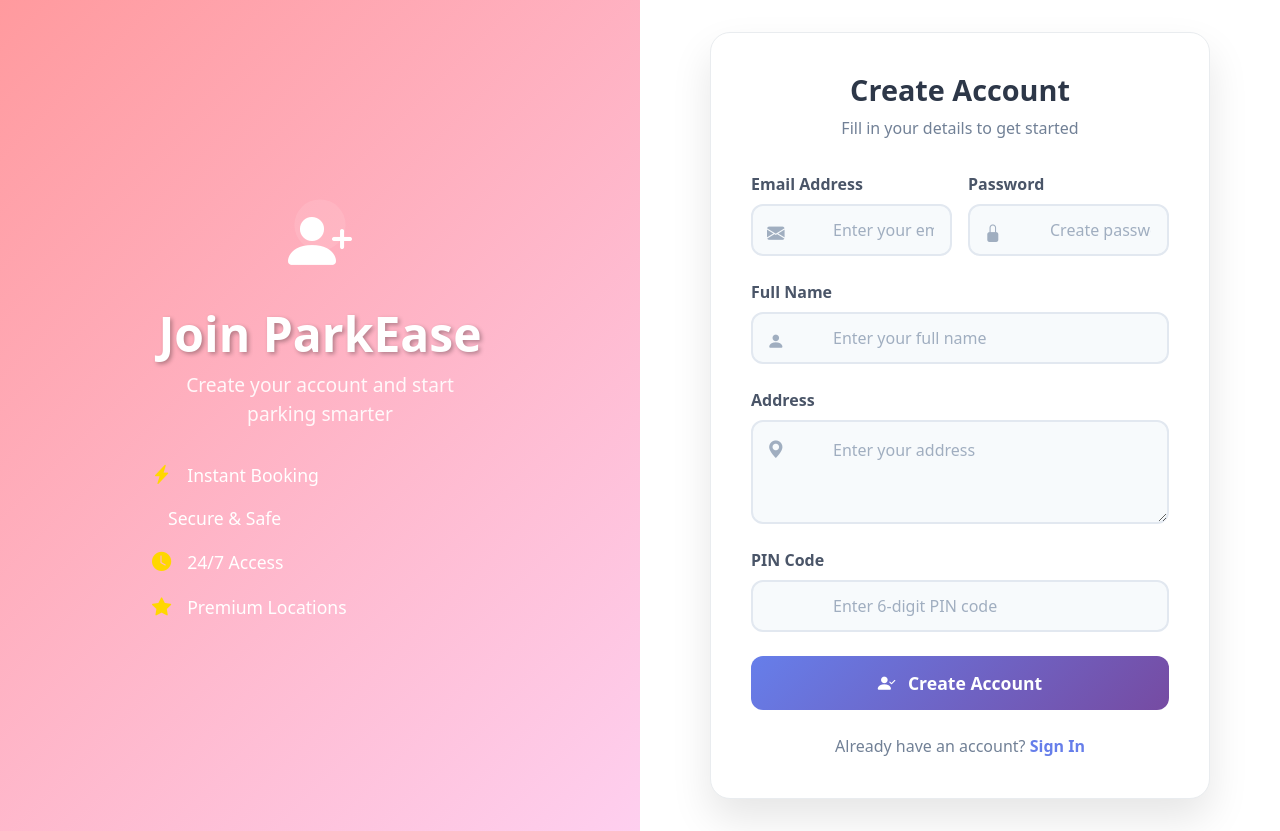
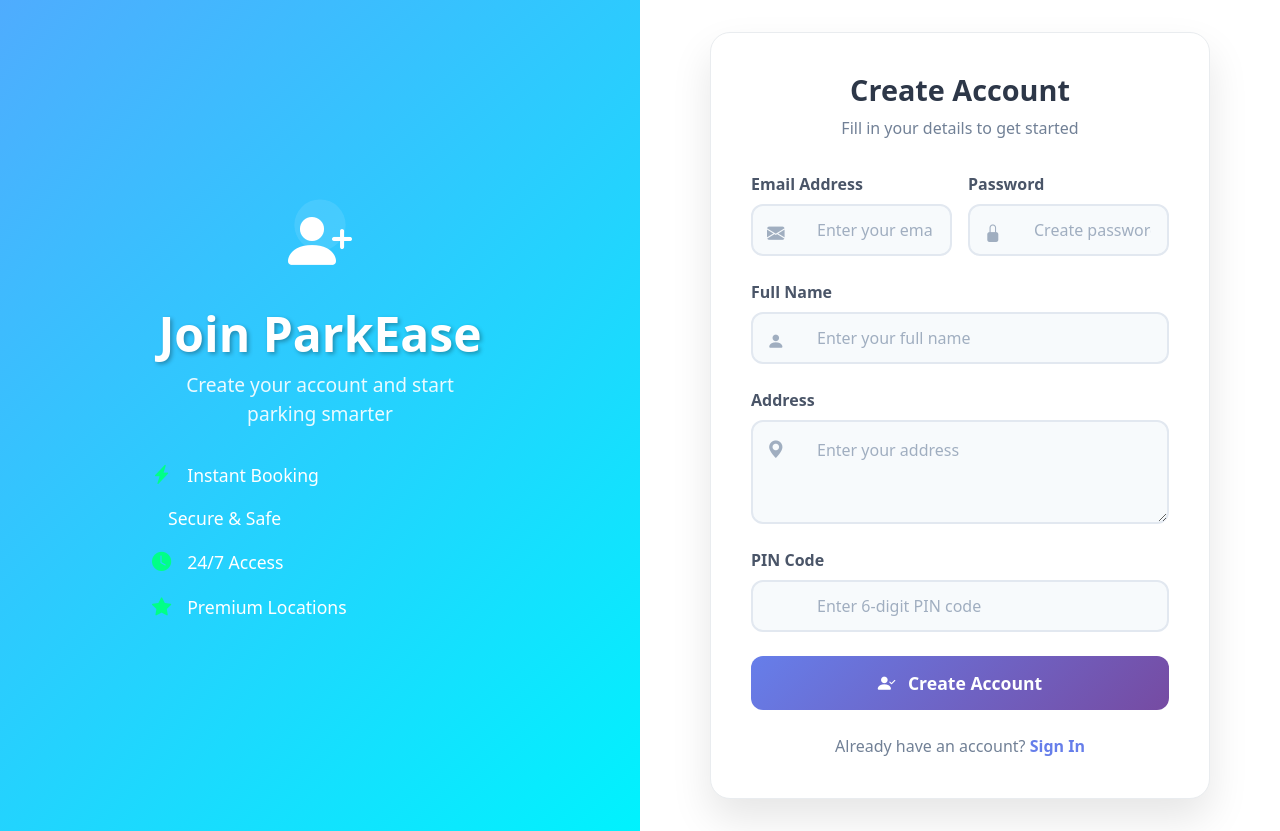
Before and after one commit to jeevanba273/Vehicle-Parking-System, a Vue app in the folder frontend/: page /signup in a window 1280 px wide. Built offline with nearby package versions, Linux system fonts and the light colour scheme.

Commit message:
Fix Placeholder Padding and Unify Signup Theme

```diff
--- a/frontend/src/views/LoginPage.vue
+++ b/frontend/src/views/LoginPage.vue
@@ -357,7 +357,7 @@
   background: #f7fafc !important;
   border: 2px solid #e2e8f0 !important;
   border-radius: 12px !important;
-  padding: 0.875rem 1.25rem 0.875rem 4.5rem !important;
+  padding: 0.875rem 1.25rem 0.875rem 4rem !important;
   font-size: 1rem !important;
   transition: all 0.3s ease !important;
   width: 100% !important;
@@ -378,7 +378,7 @@
 .login-input::placeholder {
   color: #a0aec0 !important;
   font-size: 1rem !important;
-  padding-left: 0.5rem !important;
+  padding-left: 0.25rem !important;
 }
 
 .login-btn {
@@ -542,7 +542,7 @@
   }
 
   .login-input {
-    padding: 0.75rem 1rem 0.75rem 4rem !important;
+    padding: 0.75rem 1rem 0.75rem 3.5rem !important;
   }
 
   .input-icon {
--- a/frontend/src/views/SignupPage.vue
+++ b/frontend/src/views/SignupPage.vue
@@ -228,7 +228,7 @@
 }
 
 .branding-section {
-  background: linear-gradient(135deg, #ff9a9e 0%, #fecfef 100%);
+  background: linear-gradient(135deg, #4facfe 0%, #00f2fe 100%);
   align-items: center;
   justify-content: center;
   position: relative;
@@ -296,7 +296,7 @@
 }
 
 .benefit-item i {
-  color: #ffd700;
+  color: #00ff88;
   margin-right: 1rem;
   font-size: 1.2rem;
 }
@@ -410,7 +410,7 @@
   background: #f7fafc !important;
   border: 2px solid #e2e8f0 !important;
   border-radius: 12px !important;
-  padding: 0.75rem 1rem 0.75rem 4.5rem !important;
+  padding: 0.75rem 1rem 0.75rem 3.75rem !important;
   font-size: 1rem !important;
   transition: all 0.3s ease !important;
   width: 100% !important;
@@ -439,7 +439,7 @@
 
 .signup-input::placeholder {
   color: #a0aec0 !important;
-  padding-left: 0.5rem !important;
+  padding-left: 0.25rem !important;
 }
 
 .signup-btn {
@@ -552,7 +552,7 @@
   }
 
   .signup-input {
-    padding: 0.625rem 0.875rem 0.625rem 4rem !important;
+    padding: 0.625rem 0.875rem 0.625rem 3.5rem !important;
   }
 
   .input-icon {
```
